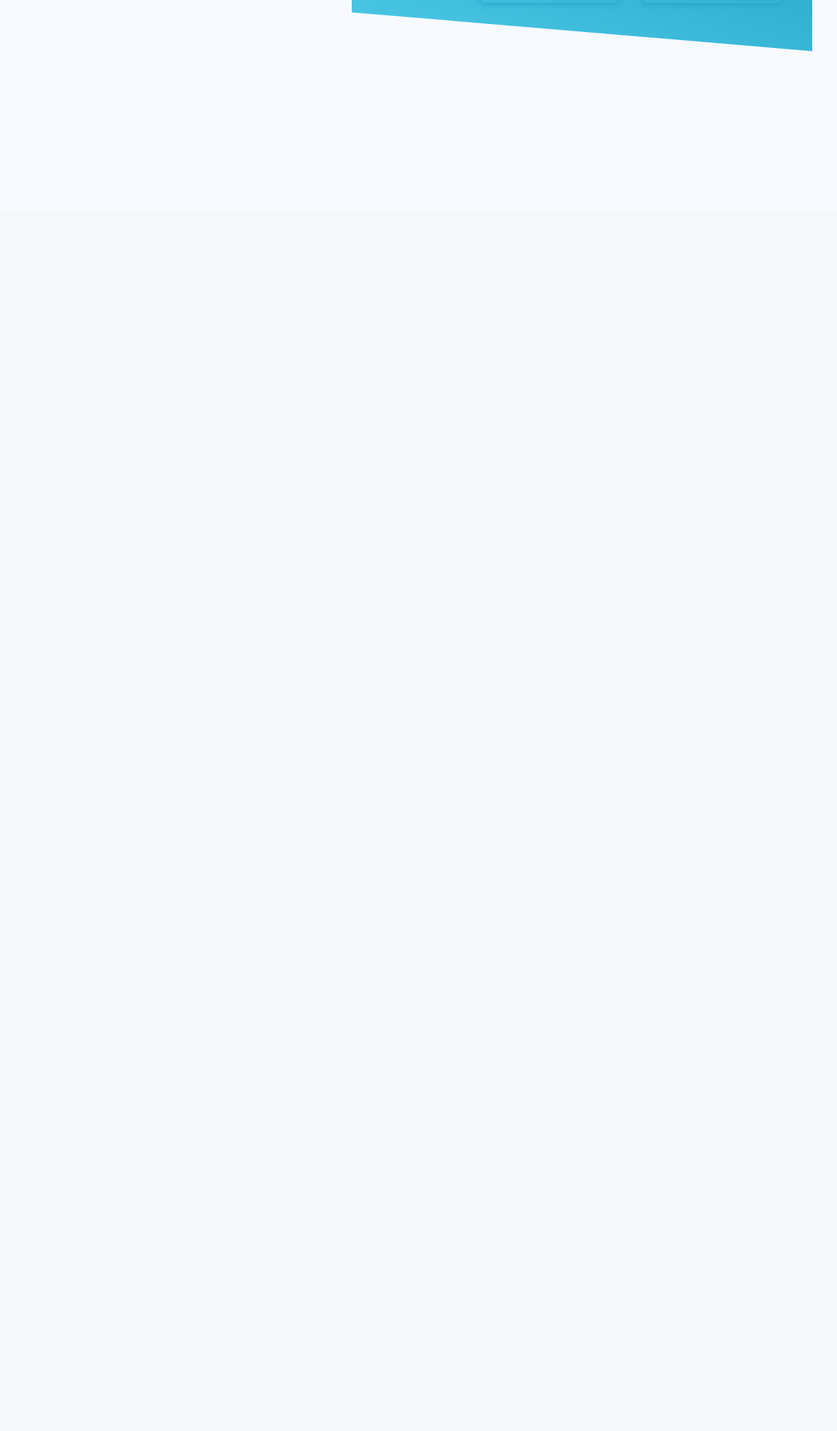
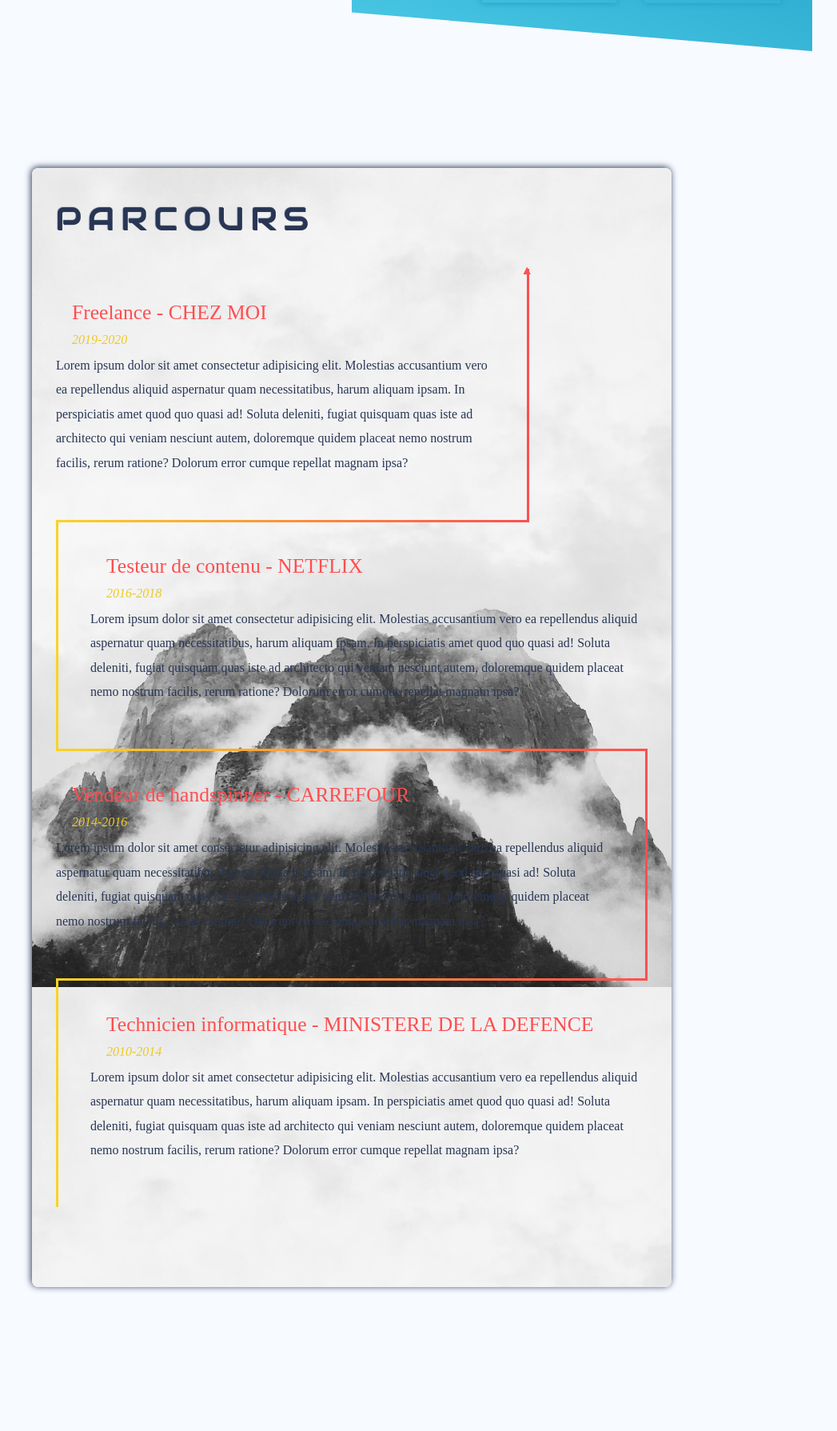
Before and after one commit to ThibaultG94/bootstrap-cv, a PHP site: page / in a window 1280 px wide. Shown: the part 1870-3659 px from the top of the page at 80% size, without its empty margins (200-1247 px from the left). Before the commit the page ends 1934 px from the top, so only its background shows below. Run offline with PHP 8.4, Linux system fonts and the light colour scheme; some web fonts are replaced.

Commit message:
parcours

```diff
--- a/index.html
+++ b/index.html
@@ -254,6 +254,81 @@
 			</div>
 		</section>
 
+		<section id="parcours">
+			<h3>Parcours</h3>
+			<div>
+				<div class="timeline">
+					<div>
+						<h4>Freelance - CHEZ MOI</h4>
+						<h6>2019-2020</h6>
+						<p>
+							Lorem ipsum dolor sit amet consectetur adipisicing
+							elit. Molestias accusantium vero ea repellendus
+							aliquid aspernatur quam necessitatibus, harum
+							aliquam ipsam. In perspiciatis amet quod quo quasi
+							ad! Soluta deleniti, fugiat quisquam quas iste ad
+							architecto qui veniam nesciunt autem, doloremque
+							quidem placeat nemo nostrum facilis, rerum ratione?
+							Dolorum error cumque repellat magnam ipsa?
+						</p>
+					</div>
+				</div>
+
+				<div class="timeline">
+					<div>
+						<h4>Testeur de contenu - NETFLIX</h4>
+						<h6>2016-2018</h6>
+						<p>
+							Lorem ipsum dolor sit amet consectetur adipisicing
+							elit. Molestias accusantium vero ea repellendus
+							aliquid aspernatur quam necessitatibus, harum
+							aliquam ipsam. In perspiciatis amet quod quo quasi
+							ad! Soluta deleniti, fugiat quisquam quas iste ad
+							architecto qui veniam nesciunt autem, doloremque
+							quidem placeat nemo nostrum facilis, rerum ratione?
+							Dolorum error cumque repellat magnam ipsa?
+						</p>
+					</div>
+				</div>
+
+				<div class="timeline">
+					<div>
+						<h4>Vendeur de handspinner - CARREFOUR</h4>
+						<h6>2014-2016</h6>
+						<p>
+							Lorem ipsum dolor sit amet consectetur adipisicing
+							elit. Molestias accusantium vero ea repellendus
+							aliquid aspernatur quam necessitatibus, harum
+							aliquam ipsam. In perspiciatis amet quod quo quasi
+							ad! Soluta deleniti, fugiat quisquam quas iste ad
+							architecto qui veniam nesciunt autem, doloremque
+							quidem placeat nemo nostrum facilis, rerum ratione?
+							Dolorum error cumque repellat magnam ipsa?
+						</p>
+					</div>
+				</div>
+
+				<div class="timeline">
+					<div>
+						<h4>
+							Technicien informatique - MINISTERE DE LA DEFENCE
+						</h4>
+						<h6>2010-2014</h6>
+						<p>
+							Lorem ipsum dolor sit amet consectetur adipisicing
+							elit. Molestias accusantium vero ea repellendus
+							aliquid aspernatur quam necessitatibus, harum
+							aliquam ipsam. In perspiciatis amet quod quo quasi
+							ad! Soluta deleniti, fugiat quisquam quas iste ad
+							architecto qui veniam nesciunt autem, doloremque
+							quidem placeat nemo nostrum facilis, rerum ratione?
+							Dolorum error cumque repellat magnam ipsa?
+						</p>
+					</div>
+				</div>
+			</div>
+		</section>
+
 		<script src="./assets/js/jquery.min.js"></script>
 		<script src="./assets/js/typed.min.js" type="text/javascript"></script>
 		<script src="./script.js" type="text/javascript"></script>
--- a/style.css
+++ b/style.css
@@ -184,3 +184,72 @@ header .button:hover a {
 .data-span {
 	font-size: 1.8em;
 }
+
+/* *********************************** PARCOURS ***************************************** */
+#parcours {
+	max-width: 800px;
+	margin: 640px auto 180px;
+	padding: 40px 30px 100px;
+	background: url(./media/parcours.jpg) center/cover fixed;
+	border-radius: 8px;
+	box-shadow: -1px -1px 8px #283655;
+}
+
+#parcours h3 {
+	font-size: 2.5em;
+	padding-bottom: 30px;
+}
+
+#parcours h4 {
+	font-size: 1.6em;
+	color: #ff4e50;
+	margin-left: 20px;
+}
+
+#parcours h6 {
+	font-style: italic;
+	color: #edca21;
+	margin-left: 20px;
+}
+
+#parcours p {
+	line-height: 1.9em;
+}
+
+.timeline {
+	border-top: 3px solid;
+	border-image: linear-gradient(to right, #f9d423, #ff4e50);
+	border-image-slice: 1;
+	margin: 0;
+	padding: 40px;
+	position: relative;
+}
+
+.timeline:nth-child(1):after {
+	content: '▲';
+	color: #ff4e50;
+	position: absolute;
+	top: -10px;
+	right: -8px;
+	box-sizing: content-box !important;
+}
+
+.timeline:nth-child(1) {
+	border-bottom: 3px solid;
+	border-top: none;
+	width: 80%;
+}
+
+.timeline:nth-child(2) {
+	border-top: none;
+}
+
+.timeline:nth-child(odd) {
+	border-right: 3px solid;
+	padding-left: 0;
+}
+
+.timeline:nth-child(even) {
+	border-left: 3px solid;
+	padding-right: 0;
+}
```
